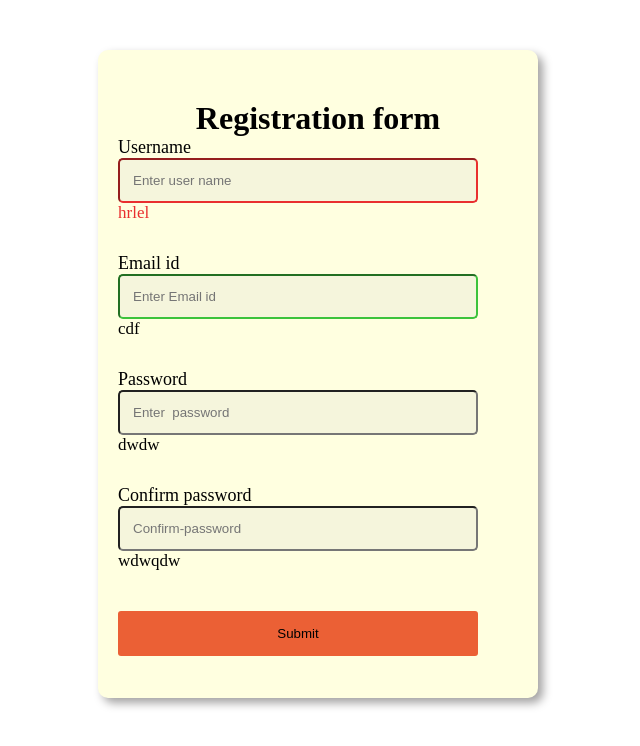
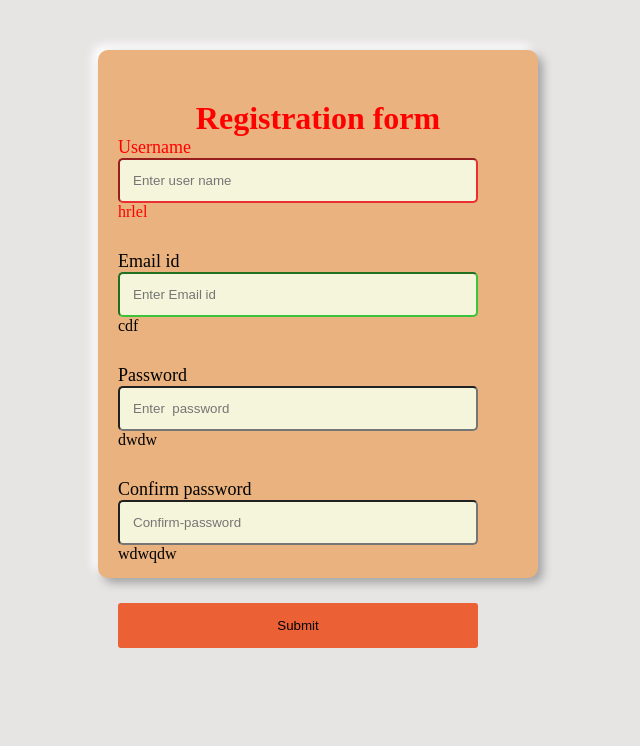
Before and after one commit to mohanraj172/-Form-and-validation, a plain HTML site: page index.html in a window 1280 px wide. Shown: the whole page, without its empty margins (322-962 px from the left). Drawn offline with Linux system fonts and the light colour scheme.

Commit message:
update the css

```diff
--- a/asstes/style.css
+++ b/asstes/style.css
@@ -3,9 +3,12 @@
     padding: 0;
     box-sizing: border-box;
 }
+body{
+    background-color: #e7e4e4;
+}
 .container{
    width: 500px;
-   height: 600px;
+   height: 500px;
    padding: 30px;
    margin: 20px auto;
    border-radius: 20px;
@@ -15,7 +18,7 @@
    padding: 20px;
    height: 120%;
    border-radius: 10px;
-   background-color: lightyellow;
+   background-color: rgb(233, 178, 126);
    box-shadow:  5px 5px 10px #a3a2a2,
             -5px -5px 10px #ffffff;
 }
@@ -49,15 +52,12 @@
     margin: 0px;
     text-align: center;
 }
-.formgroup.error p{
-    color: rgb(233, 47, 47);
-}
 .formgroup.error input{
     border-color: rgb(233, 47, 47);
 }
 .formgroup.success input{
-    border-color: hsl(120, 53%, 50%);
+    border-color:hsl(120, 53%, 50%);
 }
-.formgroup p{
-    font-size: 17px;
+.error{
+    color: red;
 }
```
